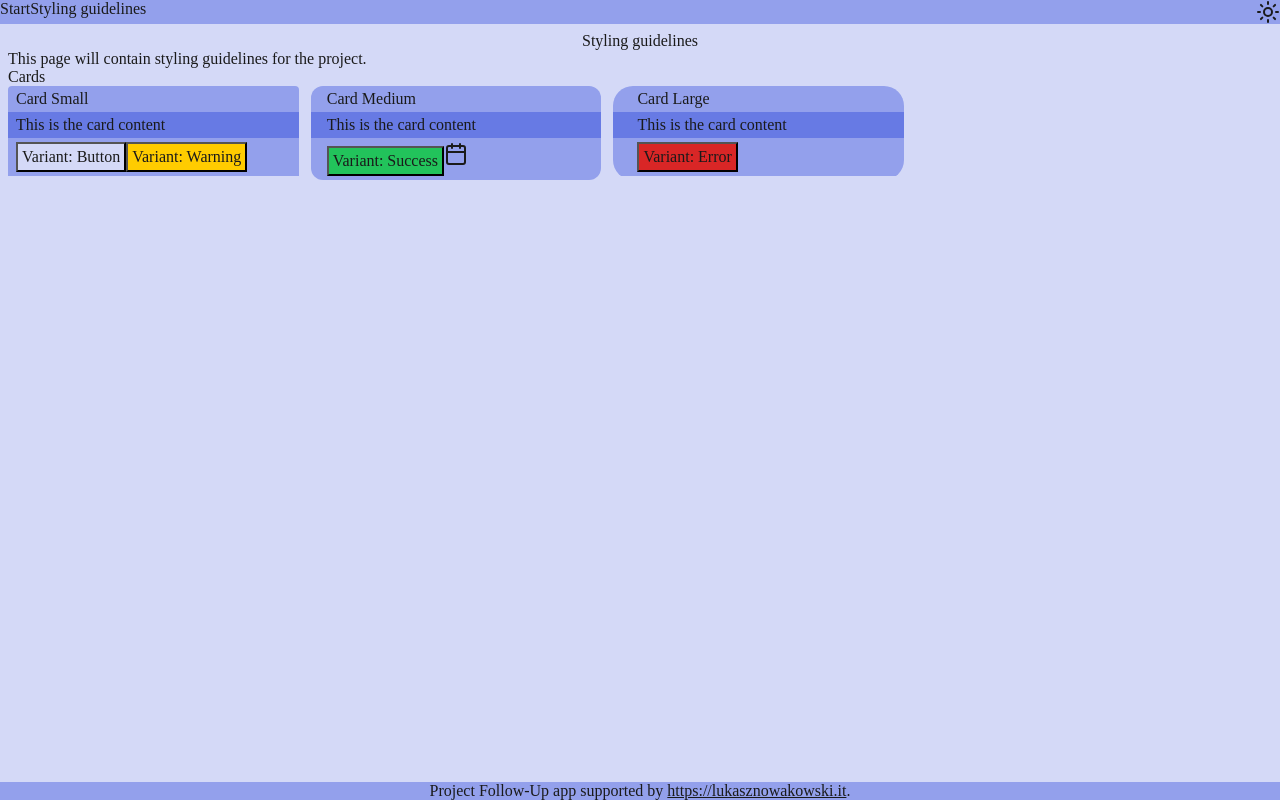
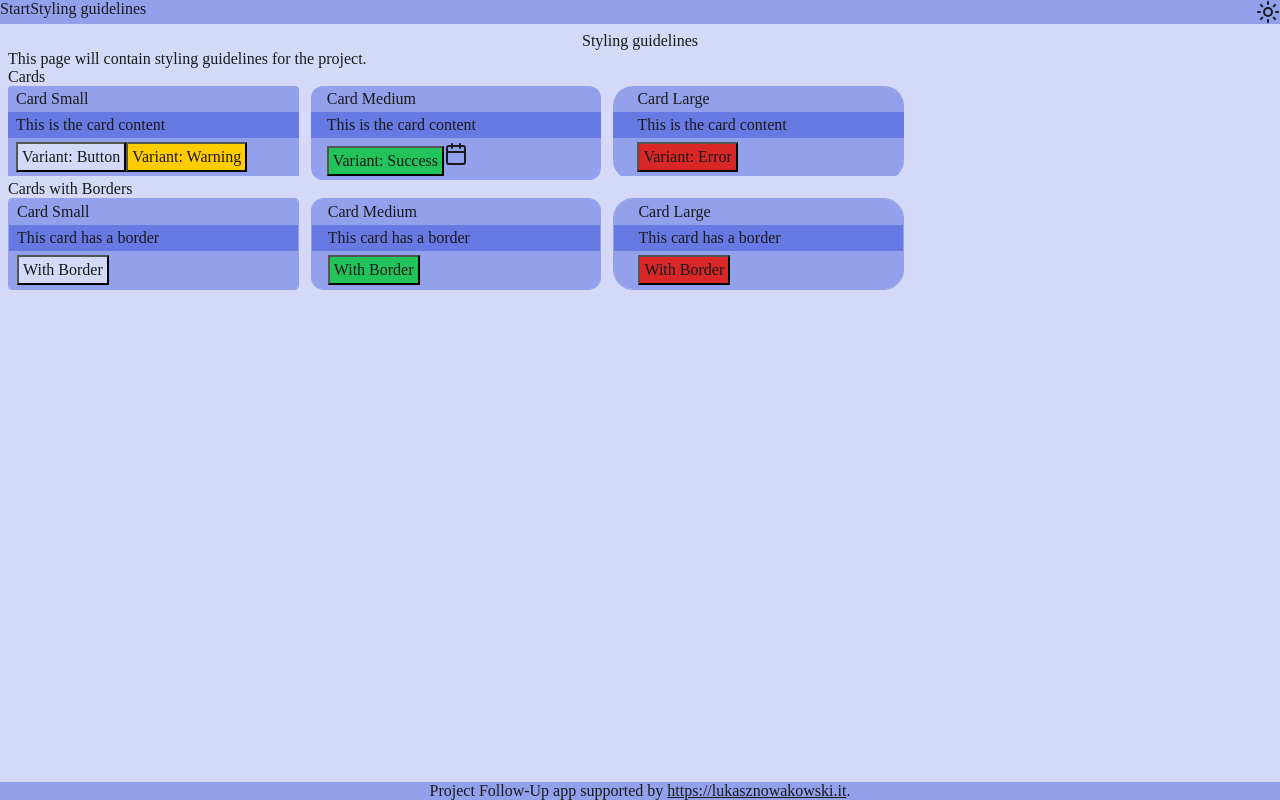
Before and after one commit to woocasch/project-followup, a React app in the folder ui/: page /styling in a window 1280 px wide. Built offline with nearby package versions, Linux system fonts and the light colour scheme; the HTML template or start-up script is replaced by a standard one.

Commit message:
Add visual examples of cards with borders to styling page
Co-authored-by: woocasch <9789480+woocasch@users.noreply.github.com>

```diff
--- a/ui/src/styling.tsx
+++ b/ui/src/styling.tsx
@@ -74,6 +74,53 @@ export default function StylingPage() {
           </Card>
         </CardsContainer>
       </div>
+      <div>
+        <h3>Cards with Borders</h3>
+        <CardsContainer>
+          <Card size={CardSize.Small} hasBorder={true}>
+            <Card.Header>
+              <h2>Card Small</h2>
+            </Card.Header>
+            <Card.Content>
+              <p>This card has a border</p>
+            </Card.Content>
+            <Card.Footer>
+              <Button onClick={() => alert('Button clicked!')}>
+                With Border
+              </Button>
+            </Card.Footer>
+          </Card>
+          <Card size={CardSize.Medium} hasBorder={true}>
+            <Card.Header>
+              <h2>Card Medium</h2>
+            </Card.Header>
+            <Card.Content>
+              <p>This card has a border</p>
+            </Card.Content>
+            <Card.Footer>
+              <Button
+                variant="success"
+                onClick={() => alert('Success clicked!')}
+              >
+                With Border
+              </Button>
+            </Card.Footer>
+          </Card>
+          <Card size={CardSize.Large} hasBorder={true}>
+            <Card.Header>
+              <h2>Card Large</h2>
+            </Card.Header>
+            <Card.Content>
+              <p>This card has a border</p>
+            </Card.Content>
+            <Card.Footer>
+              <Button variant="error" onClick={() => alert('Error clicked!')}>
+                With Border
+              </Button>
+            </Card.Footer>
+          </Card>
+        </CardsContainer>
+      </div>
     </div>
   );
 }
```
